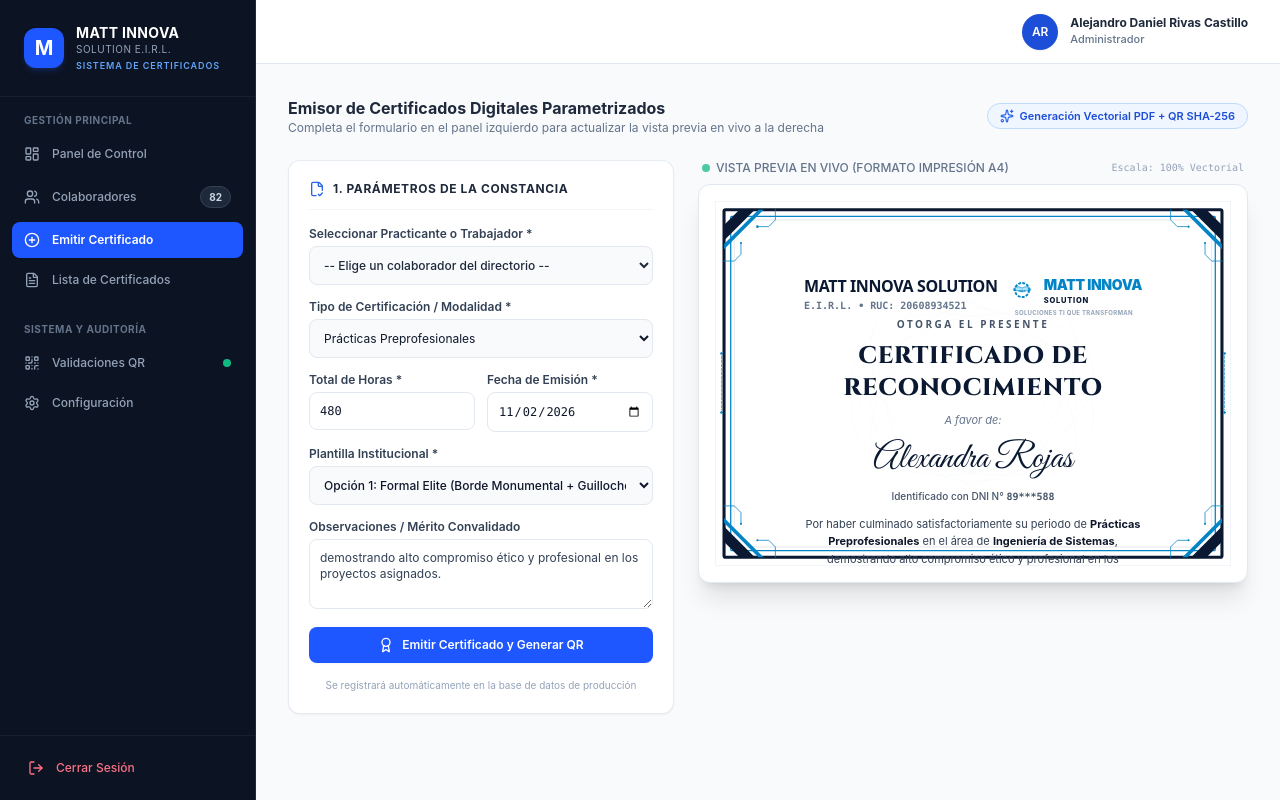
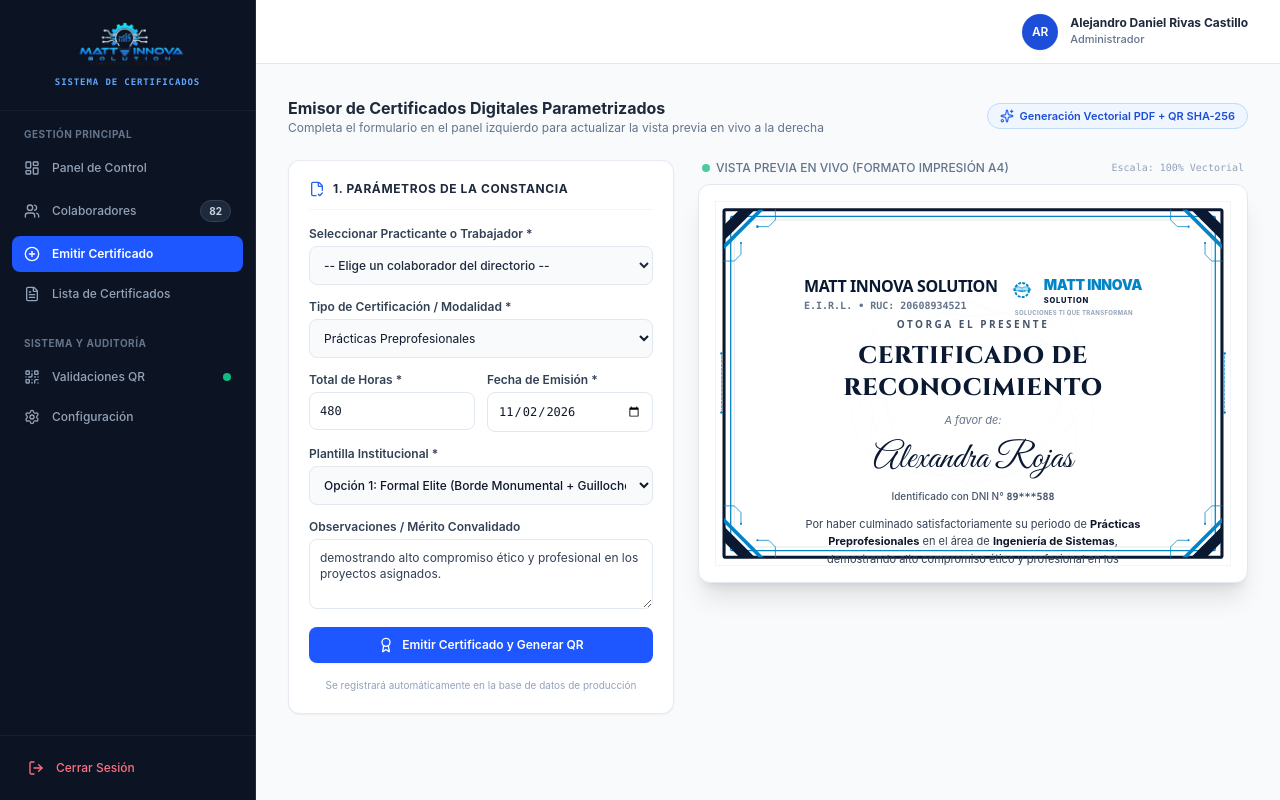
Before and after one commit to Maryori1405/sistema-certificados-matt-innova, a React (Vite) app in the folder frontend/: page /admin/emitir in a window 1280 px wide. Built offline with nearby package versions, Linux system fonts and the light colour scheme; no server answers.

Commit message:
código actualizado

```diff
--- a/frontend/src/components/layout/AppLayout.jsx
+++ b/frontend/src/components/layout/AppLayout.jsx
@@ -33,16 +33,16 @@ export default function AppLayout({ children }) {
       {/* Sidebar Lateral */}
       <aside className="w-64 bg-[#0C1322] flex flex-col justify-between text-slate-300 border-r border-slate-800 shrink-0">
         <div>
-          {/* Logo Empresa */}
-          <div className="p-6 flex items-center space-x-3 border-b border-slate-800/60">
-            <div className="w-10 h-10 bg-[#1E56FF] rounded-xl flex items-center justify-center font-bold text-white text-xl shadow-md shadow-blue-900/40">
-              M
-            </div>
-            <div>
-              <h1 className="text-sm font-bold text-white tracking-wide uppercase leading-tight">Matt Innova</h1>
-              <p className="text-[10px] text-slate-400 tracking-wider">SOLUTION E.I.R.L.</p>
-              <span className="text-[9px] text-blue-400 uppercase tracking-widest font-semibold block mt-0.5">Sistema de Certificados</span>
-            </div>
+          {/* Logo Empresa Oficial */}
+          <div className="p-5 flex flex-col items-center justify-center border-b border-slate-800/60">
+            <img
+              src="/logo.png"
+              alt="Matt Innova Solution"
+              className="w-full max-w-[170px] h-auto max-h-12 object-contain filter drop-shadow"
+            />
+            <span className="text-[9px] font-mono tracking-widest text-blue-400 font-bold uppercase mt-2">
+              Sistema de Certificados
+            </span>
           </div>
 
           {/* Menú */}
```
Also changed, not shown: frontend/public/logo.png (added).
